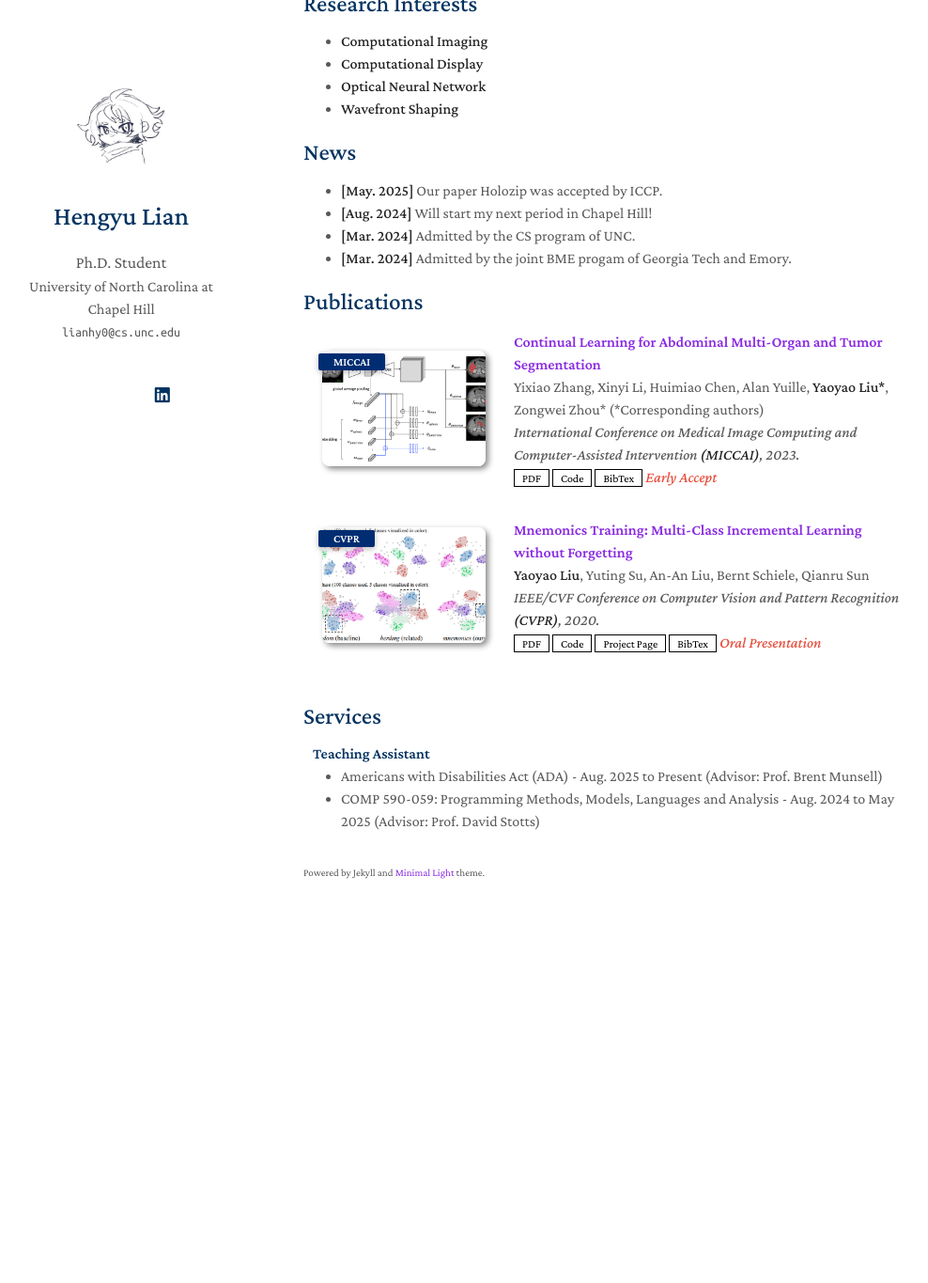
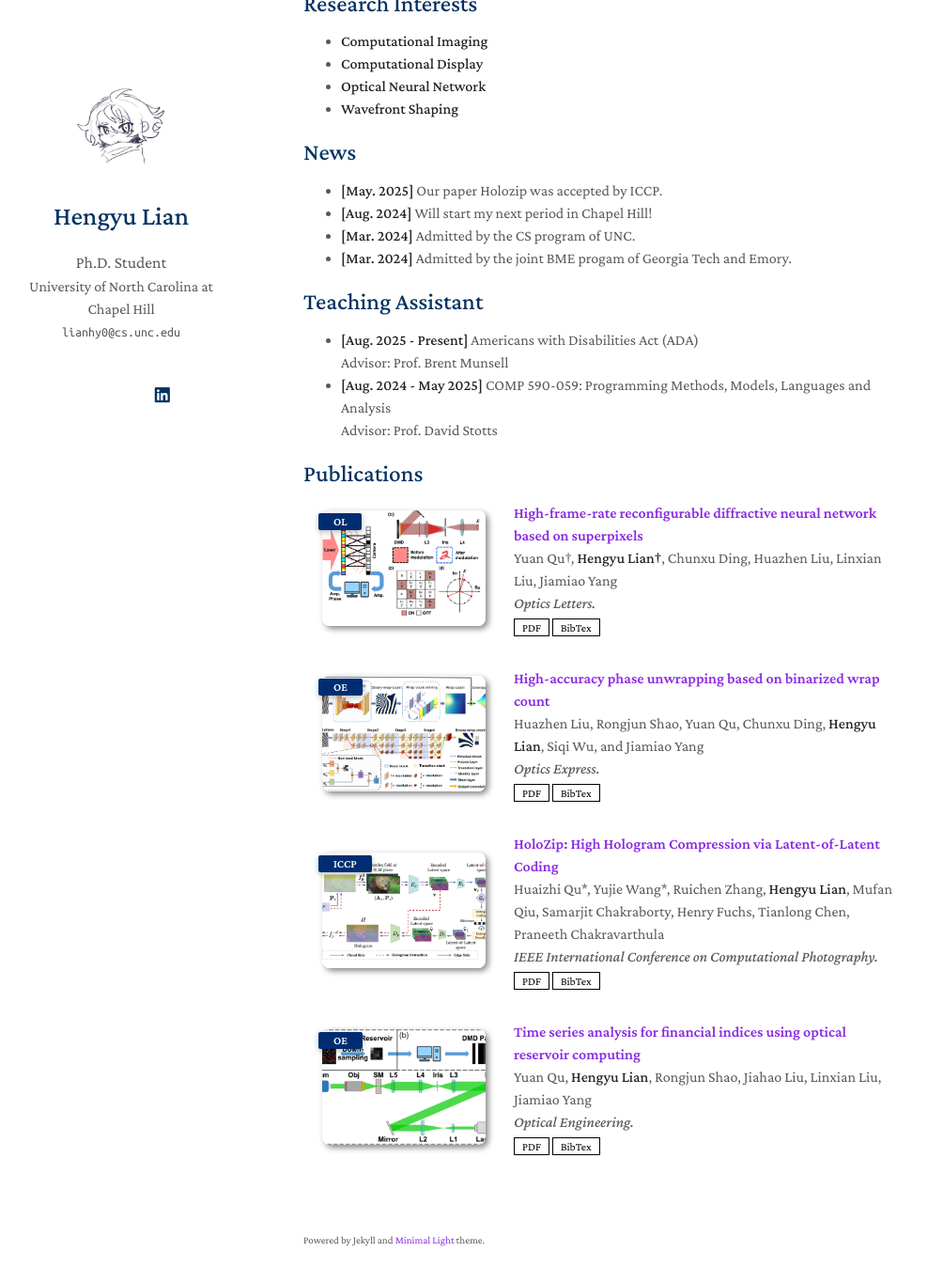
Before and after one commit to ReachalWang/reachalwang.github.io, a Jekyll site: the page built from index.md, in a window 1280 px wide and 1400 px high, scrolled down 347 px. Shown: the top 1365 px of the window at 94% size, without its empty margins (147-1135 px from the left). Built offline with Jekyll 4.4.1, drawn with Linux system fonts in a browser that asks for light colours; a style sheet for code colours, icons or effects is not loaded; before the commit the page ends 1356 px from its top, so only the background shows below that.

Commit message:
update publication

```diff
--- a/_data/publications.yml
+++ b/_data/publications.yml
@@ -1,22 +1,45 @@
 main:
 
-  - title: Continual Learning for Abdominal Multi-Organ and Tumor Segmentation
-    authors: Yixiao Zhang, Xinyi Li, Huimiao Chen, Alan Yuille, <strong>Yaoyao Liu*</strong>, Zongwei Zhou* (*Corresponding authors)
-    conference_short: MICCAI
-    conference: International Conference on Medical Image Computing and Computer-Assisted Intervention <strong>(MICCAI)</strong>, 2023.
-    pdf: https://arxiv.org/pdf/2306.00988.pdf
-    code: https://github.com/MrGiovanni/ContinualLearning
-    bibtex: https://bib.yliu.me/MICCAI23.txt
-    image: ./assets/img/teaser_example_2.png
-    notes: Early Accept
+  - title: "High-frame-rate reconfigurable diffractive neural network based on superpixels"
+    authors: Yuan Qu†, <strong>Hengyu Lian†</strong>, Chunxu Ding, Huazhen Liu, Linxian Liu, Jiamiao Yang
+    conference_short: OL
+    conference: Optics Letters.
+    pdf: https://opg.optica.org/ol/fulltext.cfm?uri=ol-48-19-5025
+    bibtex: "https://scholar.googleusercontent.com/scholar.bib?q=info:u5zuv4wSOTkJ:scholar.google.com/&output=citation&scisdr=CgLd4md1ELeS7VCFXoA:AAZF9b8AAAAAaOqDRoBPL5GXRkMBlAP13Raq-yc&scisig=AAZF9b8AAAAAaOqDRhzgVxRy-MQAWorewPC9YhQ&scisf=4&ct=citation&cd=-1&hl=en"
+    image: ./assets/img/sDNN.png
 
-  - title: "Mnemonics Training: Multi-Class Incremental Learning without Forgetting"
-    authors: <strong>Yaoyao Liu</strong>, Yuting Su, An-An Liu, Bernt Schiele, Qianru Sun
-    conference_short: CVPR
-    conference: IEEE/CVF Conference on Computer Vision and Pattern Recognition <strong>(CVPR)</strong>, 2020.
-    pdf: https://arxiv.org/pdf/2002.10211.pdf
-    code: https://github.com/yaoyao-liu/class-incremental-learning/tree/main/mnemonics-training
-    page: https://class-il.mpi-inf.mpg.de/mnemonics/
-    bibtex: https://class-il.mpi-inf.mpg.de/mnemonics/
-    notes: Oral Presentation
-    image: ./assets/img/teaser_example.png
+  - title: "High-accuracy phase unwrapping based on binarized wrap count"
+    authors: Huazhen Liu, Rongjun Shao, Yuan Qu, Chunxu Ding, <strong>Hengyu Lian</strong>, Siqi Wu, and Jiamiao Yang
+    conference_short: OE
+    conference: Optics Express.
+    pdf: https://www.osapublishing.org/oe/fulltext.cfm?uri=oe-31-10-18318&id=454752
+    bibtex: "https://scholar.googleusercontent.com/scholar.bib?q=info:USQrR1jXRj0J:scholar.google.com/&output=citation&scisdr=CgLd4md1ELeS7VCCtOE:AAZF9b8AAAAAaOqErOENoLesZ-8t7l1vT2xiEHQ&scisig=AAZF9b8AAAAAaOqErCM3neNbg0DKza4NOA6TFTM&scisf=4&ct=citation&cd=-1&hl=en"
+    image: ./assets/img/phaseunwrap.png
+
+  - title: "HoloZip: High Hologram Compression via Latent-of-Latent Coding"
+    authors: Huaizhi Qu*, Yujie Wang*, Ruichen Zhang, <strong>Hengyu Lian</strong>, Mufan Qiu, Samarjit Chakraborty, Henry Fuchs, Tianlong Chen, Praneeth Chakravarthula
+    conference_short: ICCP
+    conference: IEEE International Conference on Computational Photography.
+    pdf: https://ieeexplore.ieee.org/stamp/stamp.jsp?tp=&arnumber=11143849
+    bibtex: "https://scholar.googleusercontent.com/scholar.bib?q=info:POpaGROcqhgJ:scholar.google.com/&output=citation&scisdr=CgLd4md1ELeS7VCDY9s:AAZF9b8AAAAAaOqFe9u3t2jNaMp8srmN6pURctk&scisig=AAZF9b8AAAAAaOqFe59LQhCRkDmHf_JGv8koE1U&scisf=4&ct=citation&cd=-1&hl=en"
+    image: ./assets/img/HoloZip.png
+
+  - title: "Time series analysis for financial indices using optical reservoir computing"
+    authors: Yuan Qu, <strong>Hengyu Lian</strong>, Rongjun Shao, Jiahao Liu, Linxian Liu, Jiamiao Yang
+    conference_short: OE
+    conference: Optical Engineering.
+    pdf: https://www.spiedigitallibrary.org/journals/optical-engineering/volume-63/issue-5/054108/Time-series-analysis-for-financial-indices-using-optical-reservoir-computing/10.1117/1.OE.63.5.054108.full
+    bibtex: "https://scholar.googleusercontent.com/scholar.bib?q=info:B4GToz1dLgUJ:scholar.google.com/&output=citation&scisdr=CgLd4md1ELeS7VCCFIE:AAZF9b8AAAAAaOqEDIGrQ2EdDnNHAmzuNmHBxJw&scisig=AAZF9b8AAAAAaOqEDEG4unAECEzmS80LsF7WzDo&scisf=4&ct=citation&cd=-1&hl=en"
+    image: ./assets/img/RC.png
+
+  # Example publication format (commented out):
+  # - title: "Mnemonics Training: Multi-Class Incremental Learning without Forgetting"
+  #   authors: <strong>Yaoyao Liu</strong>, Yuting Su, An-An Liu, Bernt Schiele, Qianru Sun
+  #   conference_short: CVPR
+  #   conference: IEEE/CVF Conference on Computer Vision and Pattern Recognition <strong>(CVPR)</strong>, 2020.
+  #   pdf: https://arxiv.org/pdf/2002.10211.pdf
+  #   code: https://github.com/yaoyao-liu/class-incremental-learning/tree/main/mnemonics-training
+  #   page: https://class-il.mpi-inf.mpg.de/mnemonics/
+  #   bibtex: https://class-il.mpi-inf.mpg.de/mnemonics/
+  #   notes: Oral Presentation
+  #   image: ./assets/img/teaser_example.png
--- a/_data/services.yml
+++ b/_data/services.yml
@@ -1,24 +1,7 @@
-main:
+# Services section has been moved to index.md for a cleaner look
+# If you need to add services in the future, uncomment and edit below:
 
-  Teaching Assistant:
-      - title: "Americans with Disabilities Act (ADA) - Aug. 2025 to Present (Advisor: Prof. Brent Munsell)"
-        link: "#"
-
-      - title: "COMP 590-059: Programming Methods, Models, Languages and Analysis - Aug. 2024 to May 2025 (Advisor: Prof. David Stotts)"
-        link: "#"
-
-  # Conference Reviewers:
-
-  #     - title: IEEE/CVF Conference on Computer Vision and Pattern Recognition (CVPR) 2021-2023
-  #       link: http://cvpr2023.thecvf.com/
-  #     - title: IEEE/CVF International Conference on Computer Vision (ICCV) 2021
-  #       link: http://iccv2021.thecvf.com/
-  #     - title: European Conference on Computer Vision (ECCV) 2022
-  #       link: https://eccv2022.ecva.net/
-
-  # Journal Reviewers:
-
-  #     - title: IEEE Transactions on Pattern Analysis and Machine Intelligence (TPAMI)
-  #       link: https://www.computer.org/csdl/journal/tp
-  #     - title: International Journal of Computer Vision (IJCV)
-  #       link: https://www.springer.com/journal/11263
+# main:
+#   Conference Reviewers:
+#     - title: Conference Name
+#       link: https://example.com
--- a/index.md
+++ b/index.md
@@ -23,3 +23,10 @@ Please feel free to email me [lianhy0@cs.unc.edu](mailto:lianhy0@cs.unc.edu) for
 - **[Aug. 2024]** Will start my next period in Chapel Hill!
 - **[Mar. 2024]** Admitted by the CS program of UNC.
 - **[Mar. 2024]** Admitted by the joint BME progam of Georgia Tech and Emory.
+
+## Teaching Assistant
+
+- **[Aug. 2025 - Present]** Americans with Disabilities Act (ADA)
+  Advisor: Prof. Brent Munsell
+- **[Aug. 2024 - May 2025]** COMP 590-059: Programming Methods, Models, Languages and Analysis
+  Advisor: Prof. David Stotts
```
Also changed, not shown: assets/img/Holozip.png (added), assets/img/RC.png (added), assets/img/phaseunwrap.png (added), assets/img/sDNN.png (added).
